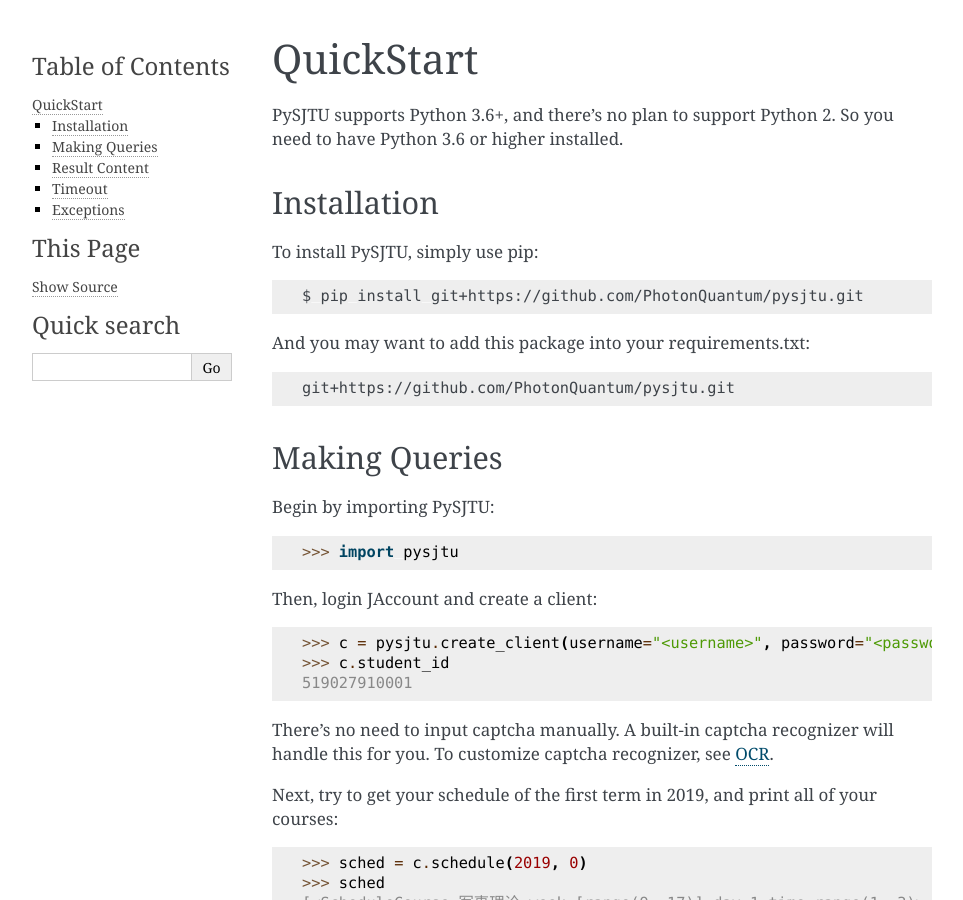
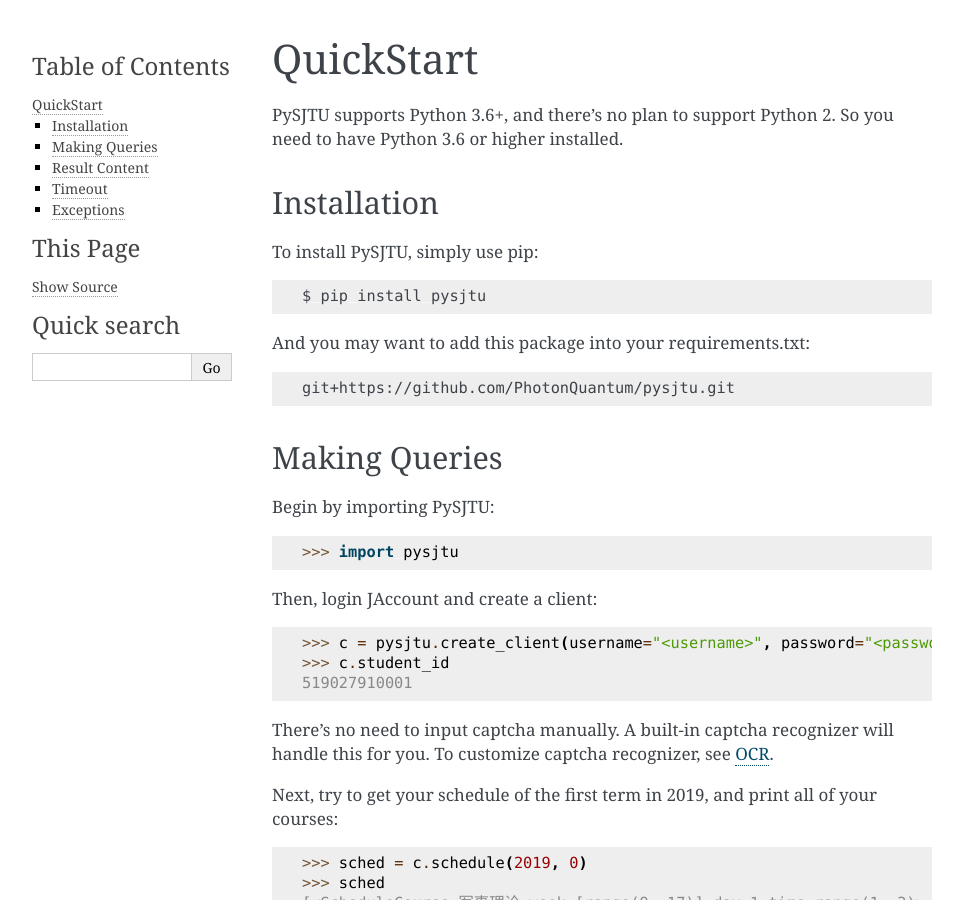
Before and after one commit to PhotonQuantum/pysjtu, a Sphinx documentation site: the page built from docs/quickstart.rst, in a window 1280 px wide and 900 px high. Shown: the whole window, without its empty margins (148-1111 px from the left). Built offline with Sphinx 7.4.7, drawn with Linux system fonts in a browser that asks for light colours.

```diff
--- a/docs/quickstart.rst
+++ b/docs/quickstart.rst
@@ -10,7 +10,7 @@ To install PySJTU, simply use pip:
 
 .. sourcecode:: sh
 
-    $ pip install git+https://github.com/PhotonQuantum/pysjtu.git
+    $ pip install pysjtu
 
 And you may want to add this package into your requirements.txt:
 
--- a/pysjtu/__init__.py
+++ b/pysjtu/__init__.py
@@ -3,4 +3,4 @@ from .model import CourseRange, LogicEnum, Ranking
 from pysjtu.ocr import LegacyRecognizer, NNRecognizer
 from .session import Session
 
-__version__ = "0.0.1"
+__version__ = "0.1.0"
```
Also changed, not shown: README.md (+3 -3 lines).
